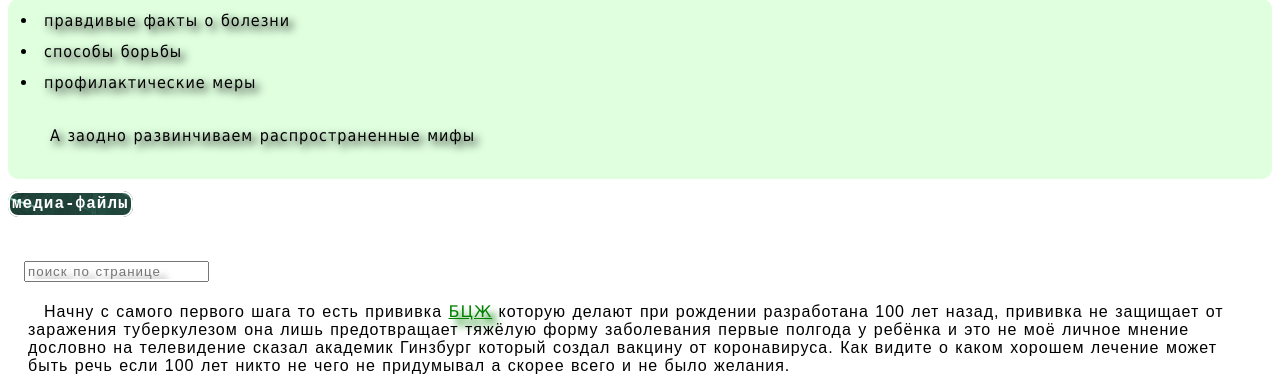
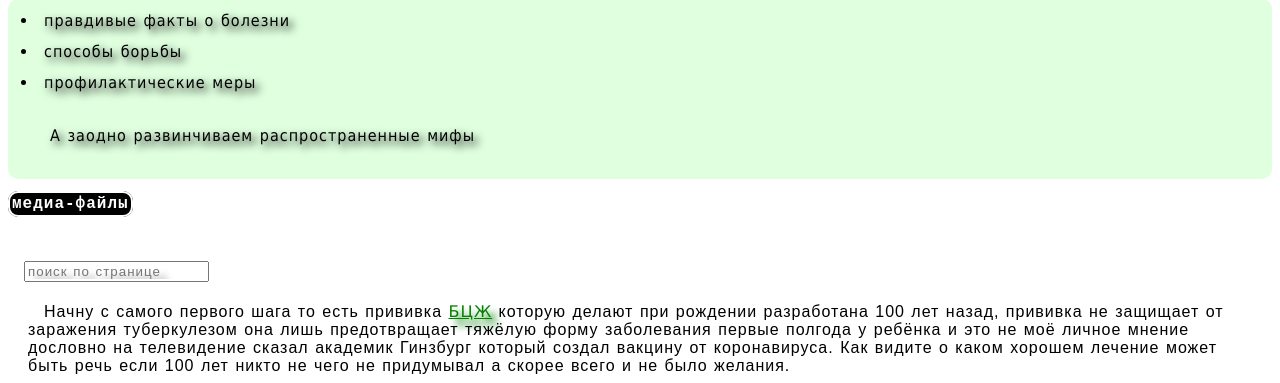
Before and after one commit to AlexZwerb/AlexZwerb.github.io, a PHP site: page / in a window 1280 px wide. Shown: the part 242-625 px from the top of the page. Run offline with PHP 8.4, Linux system fonts and the light colour scheme.

Commit message:
repack0210

```diff
--- a/style.css
+++ b/style.css
@@ -1,7 +1,8 @@
 ul,ul *{text-shadow:4px 4px 8px ;}
 body{margin:0 auto;max-width:100%;padding:8px;}
 header h1{position:relative;background-image:url("BG/27.jpg")!important;color:black;}
-#pics{background-image:url("BG/4.jpg")!important;color:white;}
+#pics{background-image:url("BG/16.jpg")!important;color:white;}
+.title{background-image:url("BG/11.jpg")!important;color:white;}
 #kreuz{position:absolute;z-index:500;width:160px;opacity:1;top:25px;left:-30px;filter:drop-shadow(1px 2px 4px black)drop-shadow(2px 3px 4px red)}
 h1{font-style:italic;border:inset ivory;border-radius:15px;}
 ul *,ul{font-family:Tahoma;padding:6px;}
```
